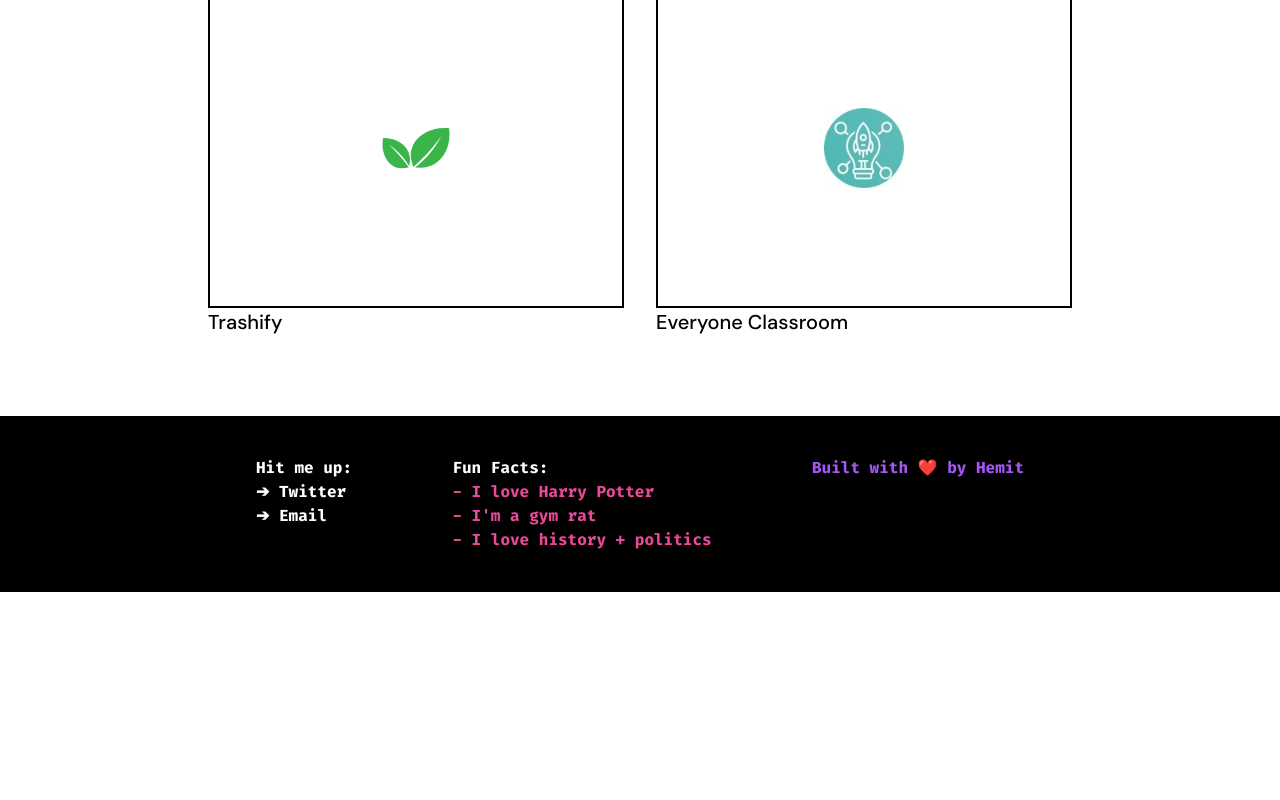
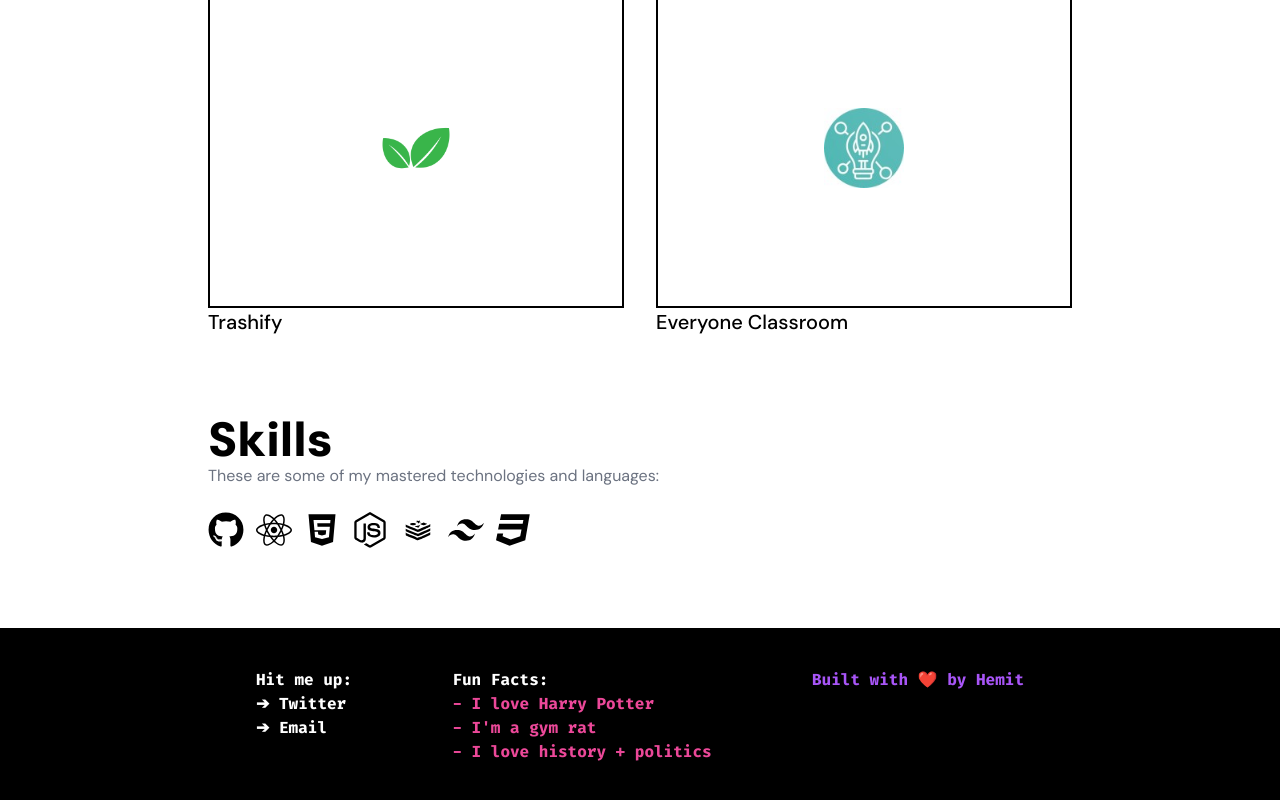
Before and after one commit to Hemit99123/personal-website, a Next.js app: page / in a window 1280 px wide. Shown: the part 1320-2120 px from the top of the page. Before the commit the page ends 1912 px from the top, so only its background shows below. Built offline with nearby package versions, Linux system fonts and the light colour scheme.

Commit message:
added skills section

```diff
--- a/package.json
+++ b/package.json
@@ -12,7 +12,8 @@
     "lucide-react": "^0.469.0",
     "next": "15.1.2",
     "react": "^19.0.0",
-    "react-dom": "^19.0.0"
+    "react-dom": "^19.0.0",
+    "react-icons": "^5.4.0"
   },
   "devDependencies": {
     "@eslint/eslintrc": "^3",
--- a/src/app/page.tsx
+++ b/src/app/page.tsx
@@ -1,6 +1,7 @@
 import Footer from '@/components/Footer'
 import Hero from '@/components/Hero'
 import Projects from '@/components/Projects'
+import Skills from '@/components/Skills'
 import React from 'react'
 
 const page = () => {
@@ -8,6 +9,7 @@ const page = () => {
     <div>
       <Hero />
       <Projects />
+      <Skills />
       <Footer />
     </div>
   )
--- /dev/null
+++ b/src/components/Skills.tsx
@@ -0,0 +1,25 @@
+import React from 'react'
+import { FaGithub, FaReact, FaHtml5, FaNodeJs, FaCss3 } from "react-icons/fa";
+import { DiRedis } from "react-icons/di";
+import { RiTailwindCssFill } from "react-icons/ri";
+
+const Skills = () => {
+  return (
+    <div className="mt-10 px-4 sm:px-6 md:px-12 lg:px-16 xl:px-52 mb-20">
+      <h1 className="text-3xl sm:text-4xl md:text-5xl font-black">Skills</h1>
+      <p className="text-gray-500">These are some of my mastered technologies and languages:</p>
+      <div className="flex space-x-3 text-4xl mt-6">
+        <FaGithub />
+        <FaReact />
+        <FaHtml5 />
+        <FaNodeJs />
+        <DiRedis />
+        <RiTailwindCssFill />
+        <FaCss3 />
+      </div>
+
+    </div>
+  )
+}
+
+export default Skills
```
Also changed, not shown: 1 other file (tests, documents, lock files or other folders).
